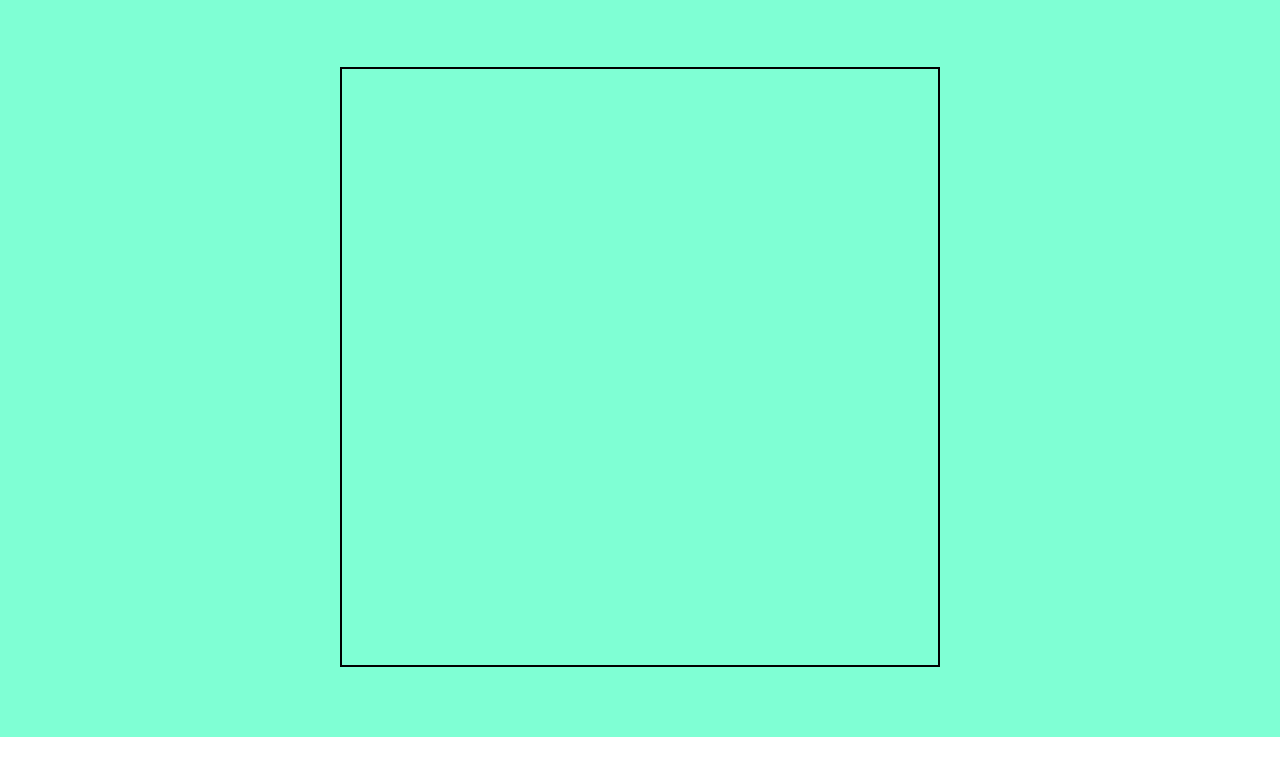
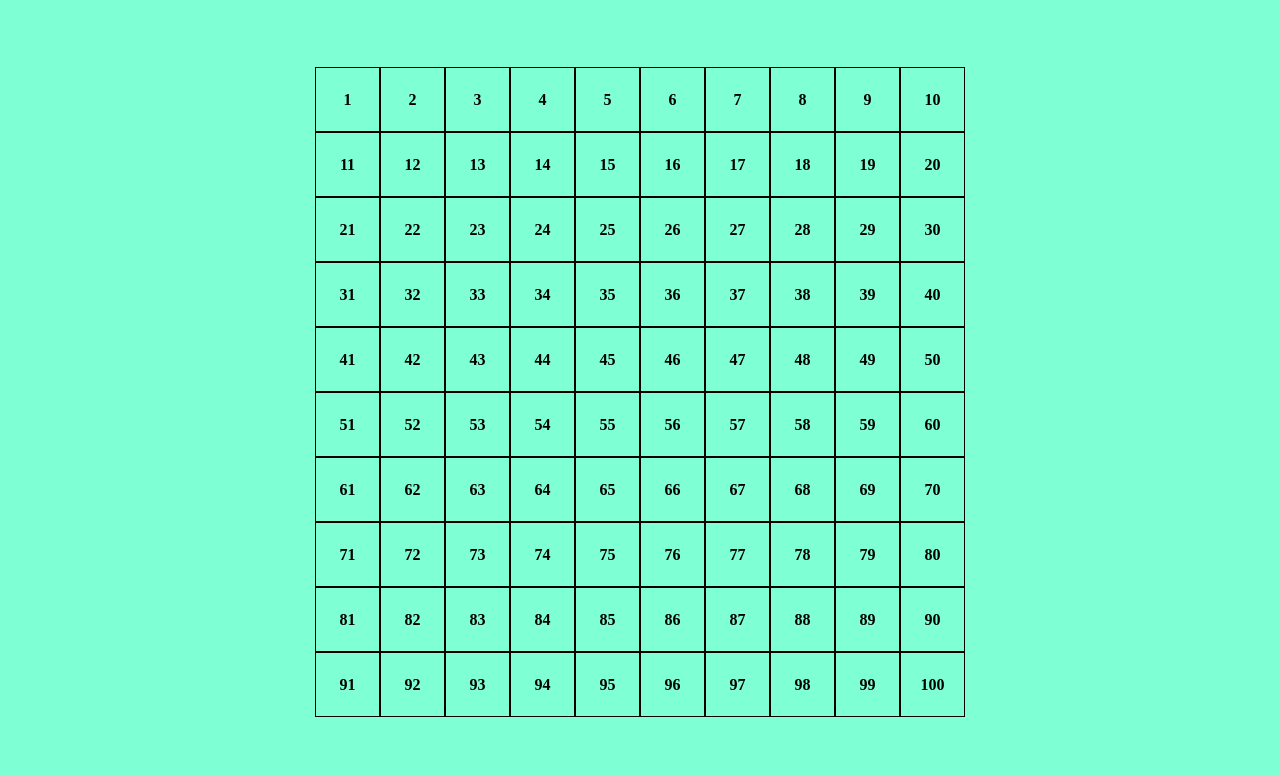
Before and after one commit to Chrissx77/js-campominato-grid, a plain HTML site: page index.html in a window 1280 px wide. Shown: the part 103-878 px from the top of the page. Before the commit the page ends 840 px from the top, so only its background shows below. Drawn offline with Linux system fonts and the light colour scheme.

Commit message:
added grid with 100num on js logic

```diff
--- a/css/style.css
+++ b/css/style.css
@@ -38,15 +38,19 @@ main {
     padding: 70px 0;
 }
 .grid{
-    width: 600px;
-    height: 600px;
+    width: 650px;
+    height: 650px;
     margin: auto auto;
-    border: 2px solid black;
+    /* border: 2px solid black; */
     display: flex;
     flex-wrap: wrap;
 }
 
 .square{
     width: calc(100% / 10);
-    border: 2px solid purple;
+    border: 1px solid black;
+    display: flex;
+    align-items: center;
+    justify-content: center;
+    font-weight: bold;
 }
--- a/js/main.js
+++ b/js/main.js
@@ -0,0 +1,7 @@
+const grid = document.querySelector(".grid");
+for(let i = 1; i <= 100; i++){
+    const squareElement = document.createElement("div");
+    squareElement.classList.add("square");
+    squareElement.append(i);
+    grid.append(squareElement);
+}
```
